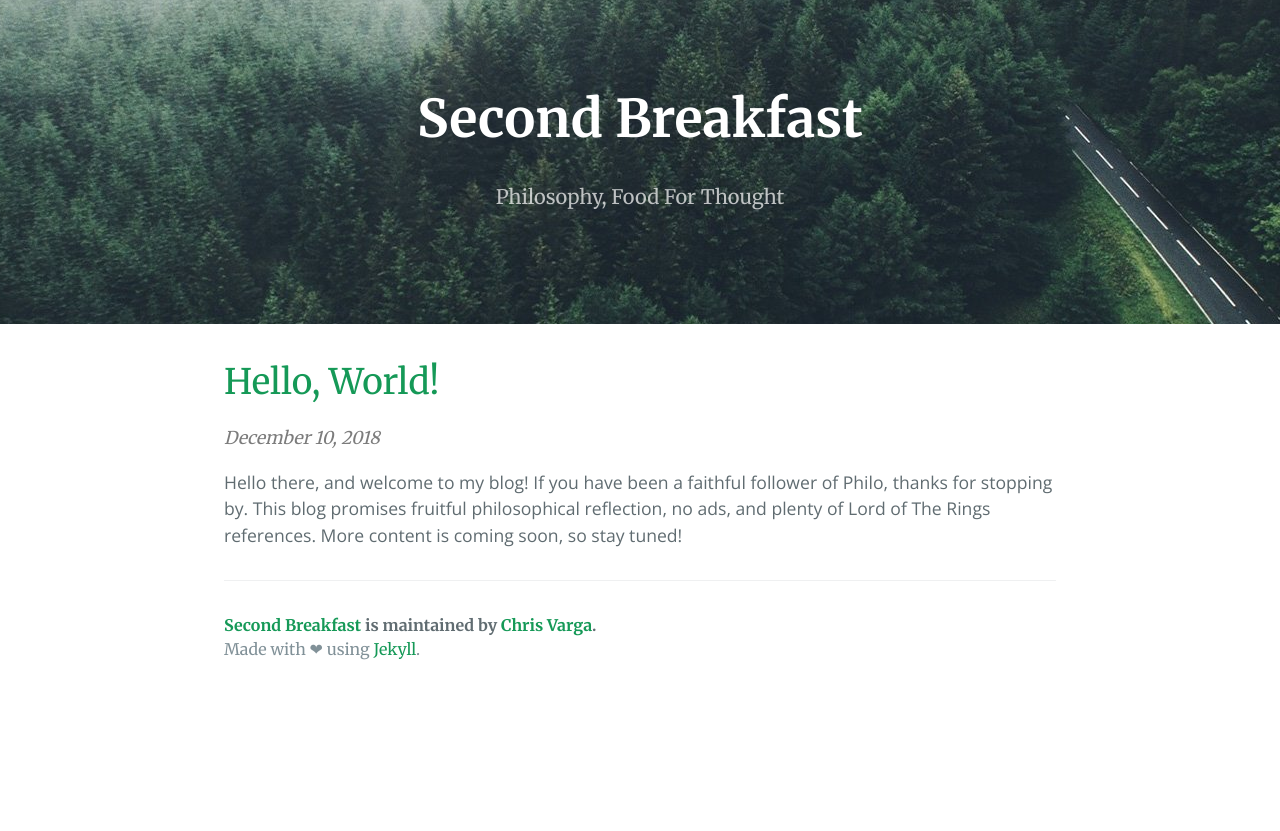
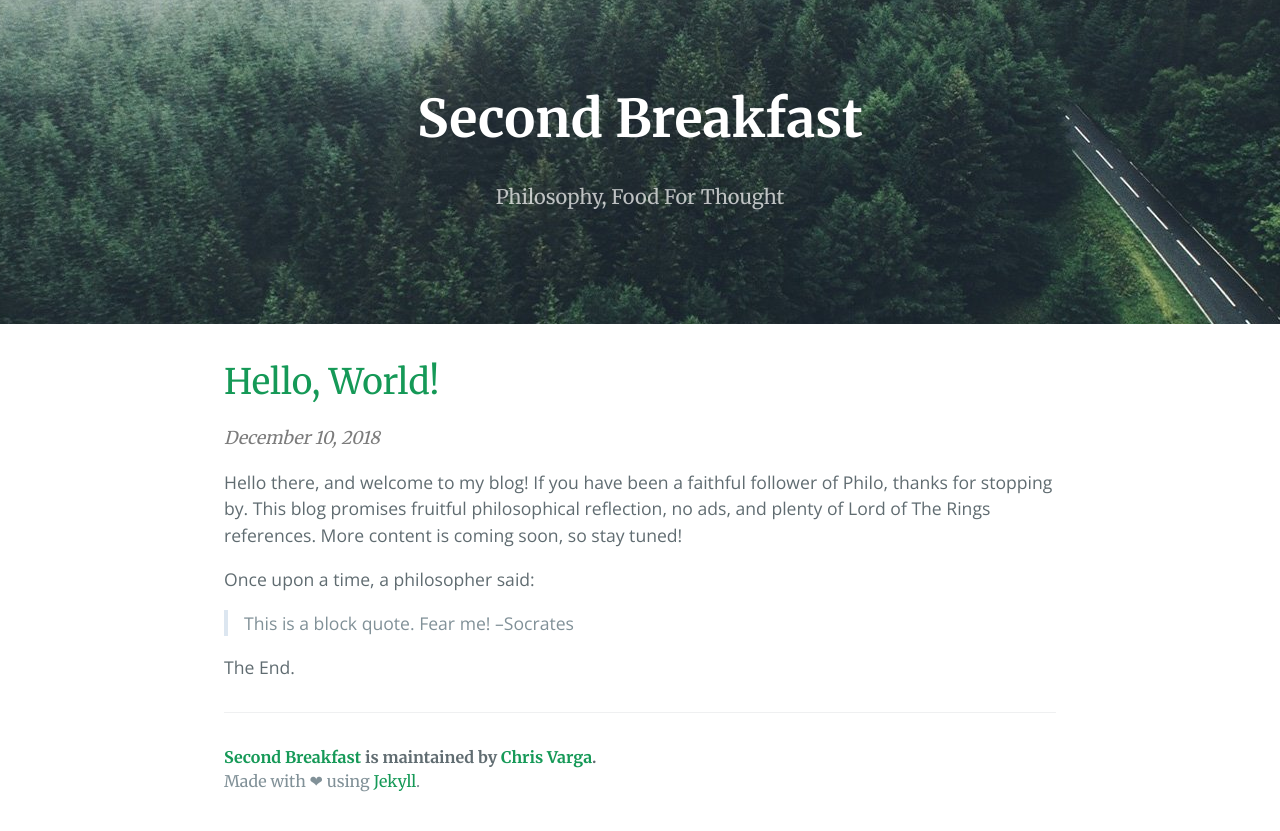
Before and after one commit to second-breakfast/second-breakfast.github.io, a Jekyll site: the page built from _posts/2018-12-08-hello-world.markdown, in a window 1280 px wide. Shown: the top 831 px of the page. Built offline with Jekyll 4.4.1, drawn with Linux system fonts in a browser that asks for light colours.

Commit message:
Update blockquote style

```diff
--- a/_posts/2018-12-08-hello-world.markdown
+++ b/_posts/2018-12-08-hello-world.markdown
@@ -7,3 +7,9 @@
 ---
 
 Hello there, and welcome to my blog! If you have been a faithful follower of Philo, thanks for stopping by. This blog promises fruitful philosophical reflection, no ads, and plenty of Lord of The Rings references. More content is coming soon, so stay tuned!
+
+Once upon a time, a philosopher said:
+
+> This is a block quote. Fear me! --Socrates
+
+The End.
--- a/css/cayman.css
+++ b/css/cayman.css
@@ -178,7 +178,7 @@
 .main-content pre code, .main-content pre tt { display: inline; max-width: initial; padding: 0; margin: 0; overflow: initial; line-height: inherit; word-wrap: normal; background-color: transparent; border: 0; }
 .main-content pre code:before, .main-content pre code:after, .main-content pre tt:before, .main-content pre tt:after { content: normal; }
 .main-content ul, .main-content ol { margin-top: 0; }
-.main-content blockquote { padding: 0 1rem; margin-left: 0; color: #535558; border-left: 0.3rem solid #535558; }
+.main-content blockquote { padding: 0 1rem; margin-left: 0; color: #819198; border-left: 0.3rem solid #dce6f0; }
 .main-content blockquote > :first-child { margin-top: 0; }
 .main-content blockquote > :last-child { margin-bottom: 0; }
 .main-content table { display: block; width: 100%; overflow: auto; word-break: normal; word-break: keep-all; -webkit-overflow-scrolling: touch; }
```
